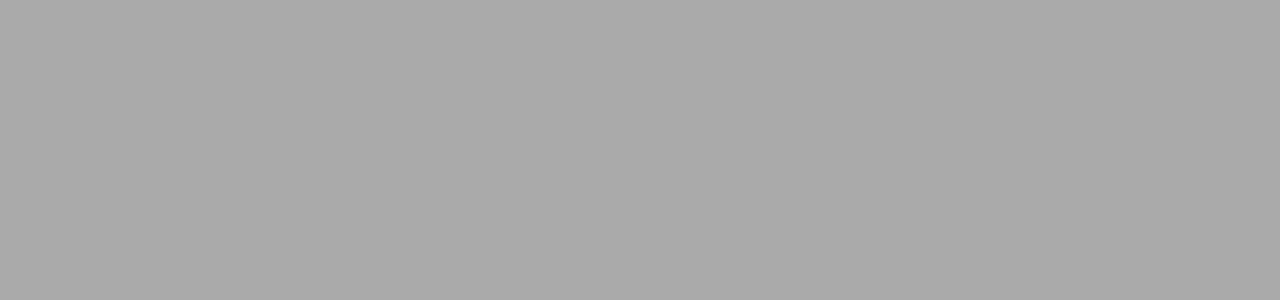
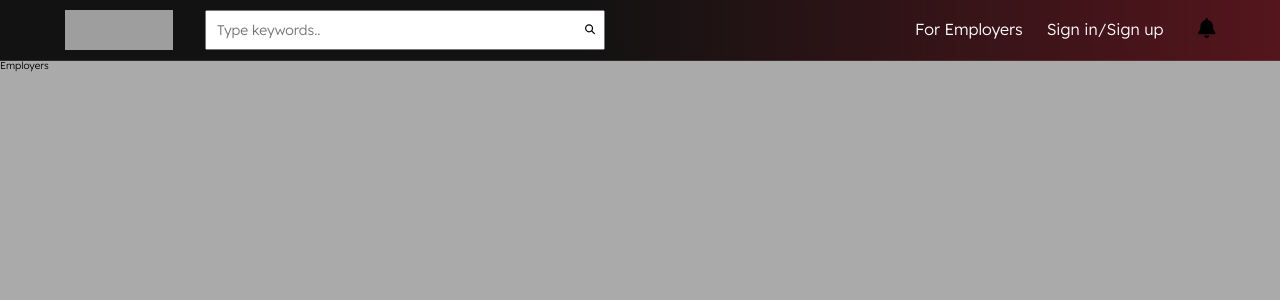
Before and after one commit to cvukxwhoo/pj-social-media-job, a React (Vite) app in the folder client/: page /employers in a window 1280 px wide. Before the commit this address had no page. Shown: the top 300 px of the page. Built offline with nearby package versions, Linux system fonts and the light colour scheme; grey boxes are pictures that could not be loaded; a web font is replaced by a local one.

Commit message:
update header at Default Layout and header in Header Only

```diff
--- a/client/src/components/Layout/DefaultLayout/Header/index.jsx
+++ b/client/src/components/Layout/DefaultLayout/Header/index.jsx
@@ -1,5 +1,48 @@
+import "./styles.scss";
+import { FontAwesomeIcon } from "@fortawesome/react-fontawesome";
+import { faSearch, faBell } from "@fortawesome/free-solid-svg-icons";
+
 const Header = () => {
-  return <div>Header</div>;
+  return (
+    <header className="header">
+      <nav className="navbar fixed-top shrink">
+        <div className="header-container">
+          {/* LEFT_SIDE */}
+          <div className="left-side">
+            {/* NAV BRAND */}
+            <div className="nav-brand">
+              <a href="#">
+                <img
+                  src="https://itviec.com/assets/logo-itviec-4492a2f2577a15a0a1d55444c21c0fa55810822b3b189fc689b450fb62ce0b5b.png"
+                  alt=""
+                />
+              </a>
+            </div>
+
+            {/* SEARCH BAR */}
+            <label className="nav-search">
+              <input type="search" placeholder="Type keywords.." />
+              <span>
+                <FontAwesomeIcon icon={faSearch} className="fa-light" />
+              </span>
+            </label>
+          </div>
+
+          <ul className="right-side">
+            <li>
+              <a href="">For Employers </a>
+            </li>
+            <li>
+              <a href="">Sign in/Sign up </a>
+            </li>
+            <li>
+              <FontAwesomeIcon icon={faBell} className="fa-regular" size="2x" />
+            </li>
+          </ul>
+        </div>
+      </nav>
+    </header>
+  );
 };
 
 export default Header;
--- /dev/null
+++ b/client/src/components/Layout/DefaultLayout/Header/styles.scss
@@ -0,0 +1,104 @@
+header {
+  height: 60px;
+  display: block;
+  background-color: #000;
+
+  nav {
+    background: linear-gradient(269.85deg, #54151c 0%, #121212 54.89%);
+    border-bottom: 1px solid #ffffff1a;
+
+    .header-container {
+      display: flex;
+      justify-content: space-between;
+      margin: 0 35px;
+      padding: 0 30px;
+      height: 100%;
+
+      .left-side {
+        display: flex;
+        flex-wrap: inherit;
+        align-items: center;
+      }
+    }
+  }
+}
+
+header > .shrink {
+  height: 60px;
+}
+
+// nav-fix-top
+.fixed-top {
+  position: fixed;
+  top: 0;
+  right: 0;
+  left: 0;
+  z-index: 1030;
+}
+
+// LEFT- SIDE
+/////////////////////////
+// NAV_BRAND
+.nav-brand {
+  margin-right: 32px !important;
+  a {
+    color: #0d6efd;
+    text-decoration: none;
+    cursor: pointer;
+
+    img {
+      width: 108px;
+      aspect-ratio: auto 108 / 40;
+      height: 40px;
+      vertical-align: middle;
+    }
+  }
+}
+
+// SEARCH BAR
+.nav-search {
+  position: relative;
+  display: flex;
+  align-items: center;
+
+  input {
+    padding: 10px 30px 10px 0;
+    width: 400px;
+    font-size: 14px;
+    text-indent: 10px;
+  }
+
+  span {
+    position: absolute;
+    right: 10px; /* Adjust the right position to align the icon properly */
+    cursor: pointer;
+    top: 50%;
+    transform: translateY(-50%);
+  }
+}
+
+// RIGHT-SIDE
+///////////////////
+.right-side {
+  display: flex;
+  align-items: center;
+  gap: 24px;
+
+  li {
+    white-space: no-wrap;
+    line-height: 60px;
+    list-style: none;
+
+    a {
+      font-size: 16px;
+      text-decoration: none;
+      color: #fff;
+      font-weight: 300;
+    }
+
+    .fa-regular {
+      margin-left: 10px;
+      transform: translateY(10%);
+    }
+  }
+}
--- /dev/null
+++ b/client/src/pages/Employers/index.jsx
@@ -0,0 +1,5 @@
+const Employers = () => {
+  return <div>Employers</div>;
+};
+
+export default Employers;
```
Also changed, not shown: client/src/routes/index.jsx (+7 -5 lines).
